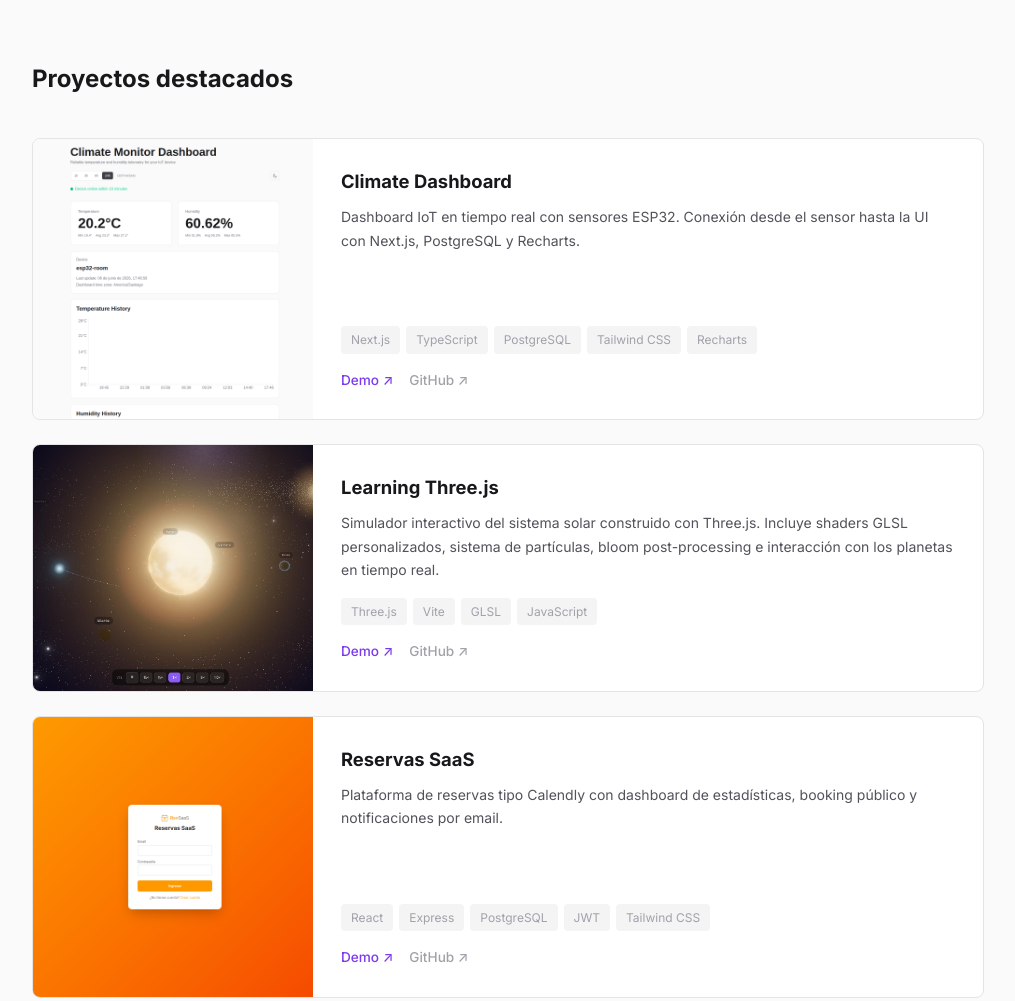
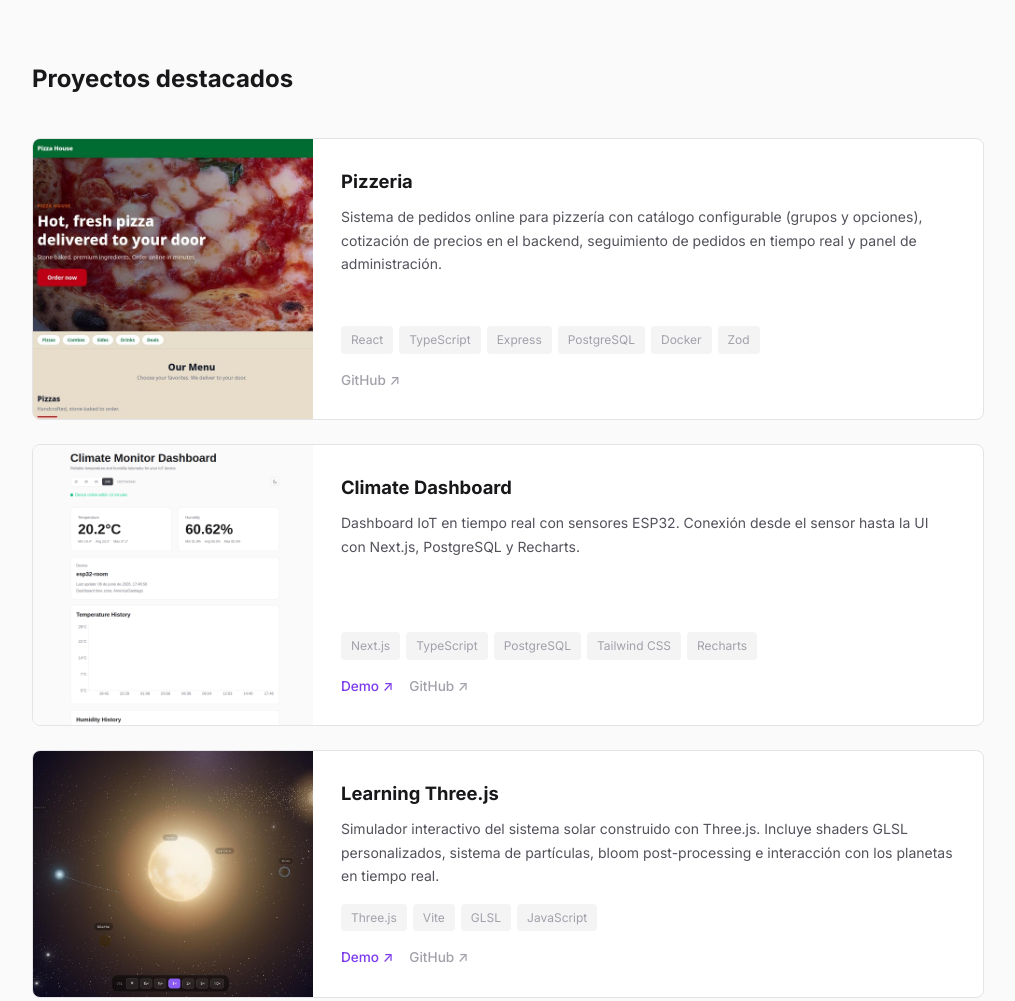
Before and after one commit to hmoreirar/hmoreira.dev, an Astro site: page / in a window 1280 px wide. Shown: the part 840-1841 px from the top of the page, without its empty margins (132-1147 px from the left). Built offline with nearby package versions, Linux system fonts and the light colour scheme; Astro itself is replaced by a stand-in of ours.

Commit message:
Add Pizzeria project to portfolio

```diff
--- a/src/components/Projects.astro
+++ b/src/components/Projects.astro
@@ -9,6 +9,16 @@ interface Project {
 }
 
 const projects: Project[] = [
+  {
+    title: "Pizzeria",
+    description:
+      "Sistema de pedidos online para pizzería con catálogo configurable (grupos y opciones), cotización de precios en el backend, seguimiento de pedidos en tiempo real y panel de administración.",
+    tech: ["React", "TypeScript", "Express", "PostgreSQL", "Docker", "Zod"],
+    links: [
+      { label: "GitHub", url: "https://github.com/hmoreirar/pizzeria" },
+    ],
+    screenshot: "/projects/pizzeria.jpg",
+  },
   {
     title: "Climate Dashboard",
     description:
```
Also changed, not shown: public/projects/pizzeria.jpg (added).
